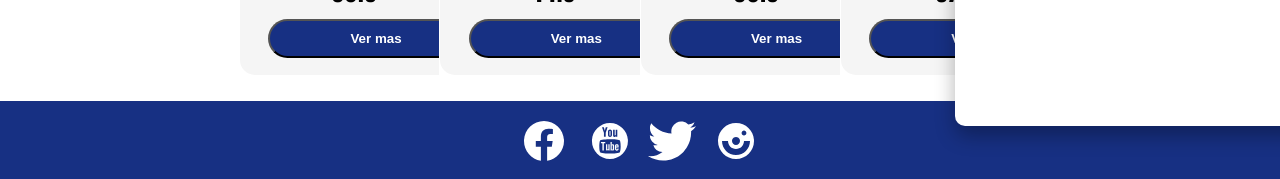
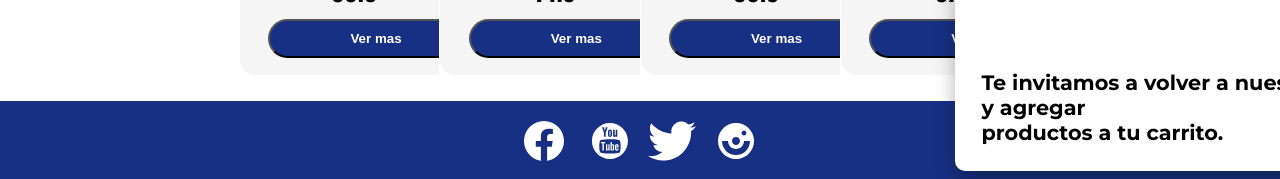
Before and after one commit to Sohail1011/BembosRepo, a React (Vite) app: page / in a window 1280 px wide. Both pictures are taken after a click on the element 987 px from the left and 132 px from the top of the page. Shown: the part 624-803 px from the top of the page. Built offline with nearby package versions, Linux system fonts and the light colour scheme; data requests are answered from the project's data file.

Commit message:
little change

```diff
--- a/src/components/Header.jsx
+++ b/src/components/Header.jsx
@@ -1,11 +1,10 @@
 import { RiShoppingCartFill } from 'react-icons/ri';
 import { MdLocalDining } from 'react-icons/md';
 import { useState } from 'react';
-import { Cards } from './Cards';
 
 export const Header = () => {
 
-  const[active, setActive] = useState(false)
+  const [active, setActive] = useState(false)
 
   return (
     <article className='enlaces'>
@@ -23,7 +22,7 @@ export const Header = () => {
         </button>
       </section>
       <div className='containerPadre' >
-        <section className='companium'onClick={() => setActive(!active)} >
+        <section className='companium' onClick={() => setActive(!active)} >
           <button><RiShoppingCartFill size={"2rem"} /></button>
         </section>
         <div className={`container-cart-product ${active ? "" : `hiden-cart`}`}>
@@ -40,8 +39,10 @@ export const Header = () => {
               </div>
             </div>
             <div className='cart-total'>
-                  <h3>Total:</h3>
-                  <span>S/0</span>
+              <p>
+                Te invitamos a volver a nuestras tiendas y agregar <br />
+                productos a tu carrito.
+              </p>
             </div>
 
           </div>
```
Lines whose indentation alone changed are shown as unchanged.
